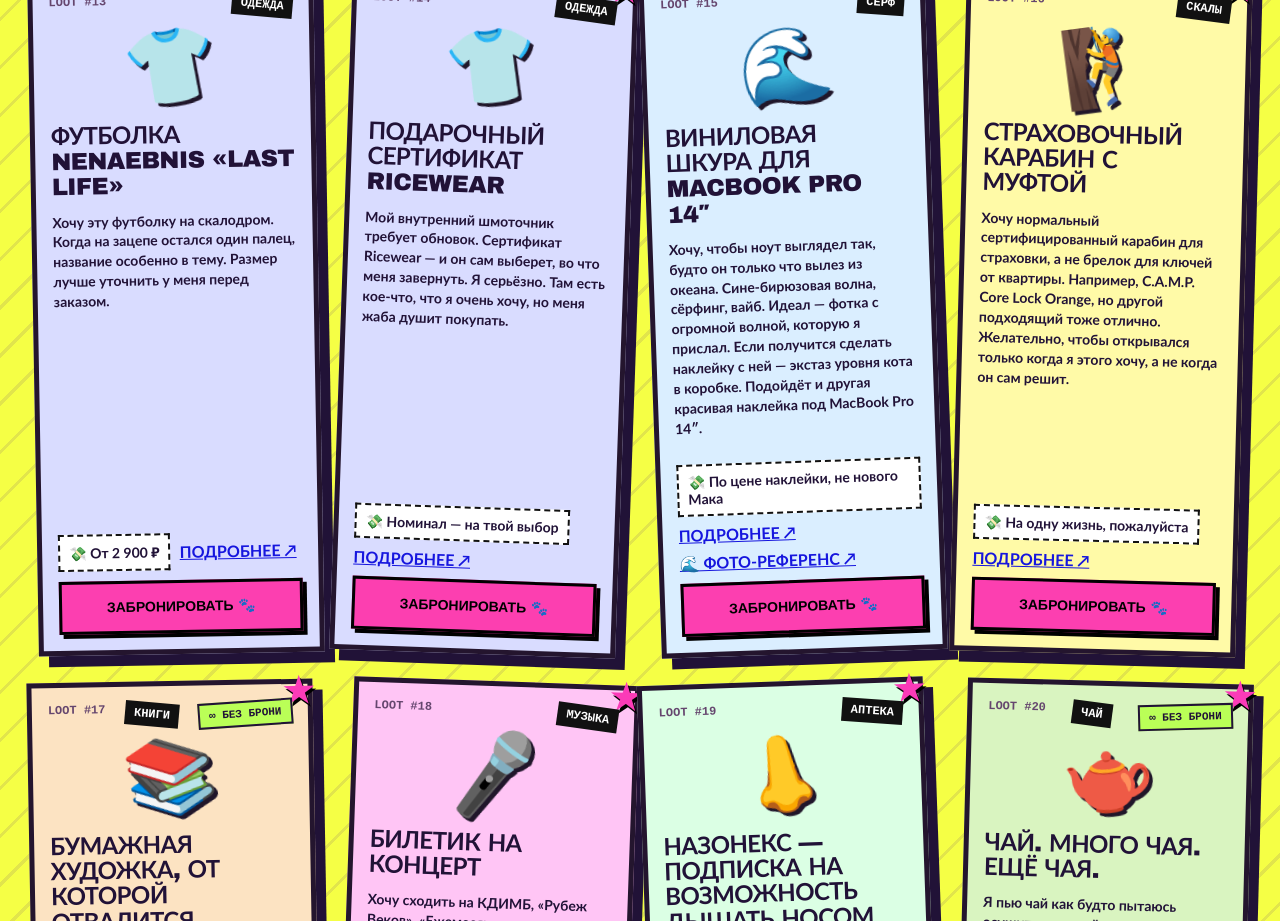
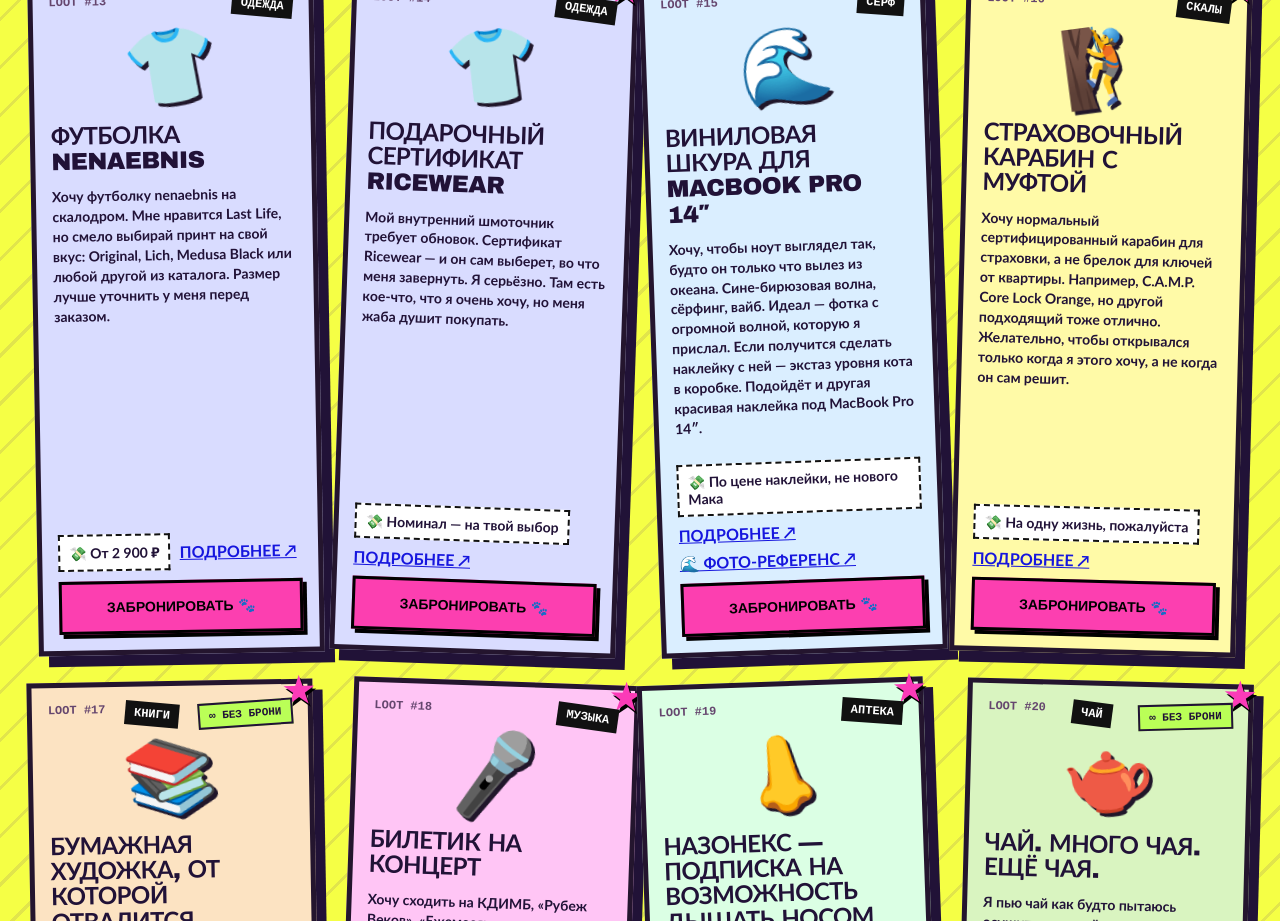
Before and after one commit to raphickie/wishlist, a React (Vite) app: page / in a window 1280 px wide. Shown: the part 3060-3981 px from the top of the page. Built offline with nearby package versions, Linux system fonts and the light colour scheme; no server answers; the database is empty.

Commit message:
Let gift givers choose any nenaebnis T-shirt print

```diff
--- a/src/gifts.ts
+++ b/src/gifts.ts
@@ -146,12 +146,12 @@ export const gifts: Gift[] = [
   },
   {
     id: 'nenaebnis-last-life-tshirt',
-    name: 'Футболка nenaebnis «Last Life»',
+    name: 'Футболка nenaebnis',
     emoji: '👕',
     budget: 'От 2 900 ₽',
     category: 'одежда',
-    description: 'Хочу эту футболку на скалодром. Когда на зацепе остался один палец, название особенно в тему. Размер лучше уточнить у меня перед заказом.',
-    link: 'https://nenaebnis.ru/product-rjhaebf',
+    description: 'Хочу футболку nenaebnis на скалодром. Мне нравится Last Life, но смело выбирай принт на свой вкус: Original, Lich, Medusa Black или любой другой из каталога. Размер лучше уточнить у меня перед заказом.',
+    link: 'https://nenaebnis.ru/',
   },
   {
     id: 'ricewear-gift-certificate',
```
